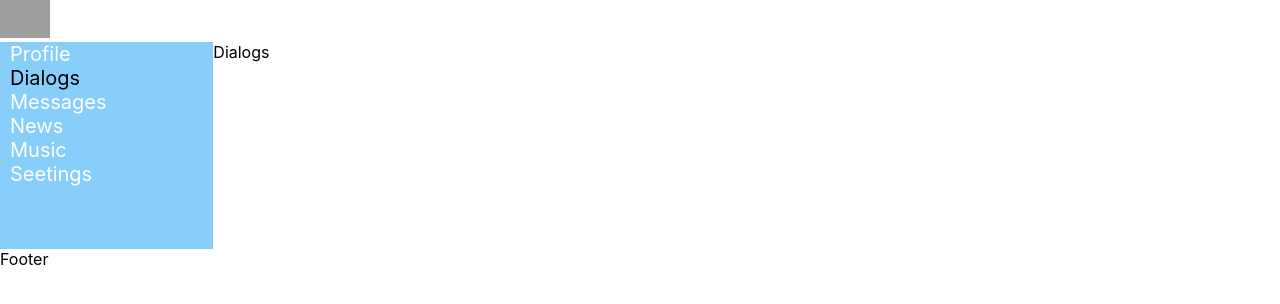
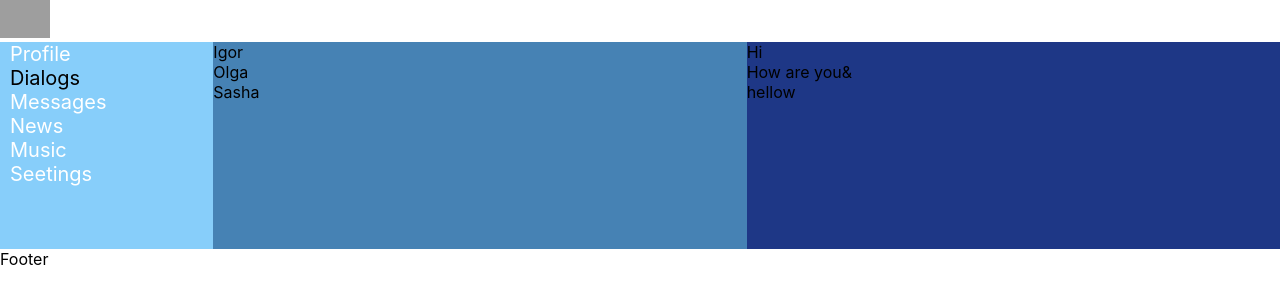
Before and after one commit to IgorYudintsev/samuraisway2022, a React (Create React App) app: page /dialogs in a window 1280 px wide. Shown: the top 304 px of the page. Built offline with nearby package versions, Linux system fonts and the light colour scheme; grey boxes are pictures that could not be loaded.

Commit message:
21. Уроки React JS (Верстаем страницу Диалогов) - react курсы бесплатно

```diff
--- a/src/components/Dialogs/Dialogs.tsx
+++ b/src/components/Dialogs/Dialogs.tsx
@@ -1,9 +1,35 @@
 import React from 'react';
+import styled from "styled-components";
 
 export const Dialogs = () => {
     return (
-        <div>
-            Dialogs
-        </div>
+        <Wrapper>
+            <Left>
+                <div>Igor</div>
+                <div>Olga</div>
+                <div>Sasha</div>
+            </Left>
+            <Right>
+                <div>Hi</div>
+                <div>How are you&</div>
+                <div>hellow</div>
+            </Right>
+        </Wrapper>
     );
 };
+
+const Wrapper = styled.div`
+  display: flex;
+  width: 100%;
+
+`
+
+const Left = styled.div`
+  background-color: steelblue;
+  width: 50%;
+`
+
+const Right = styled.div`
+  background-color: #1e3786;
+  width: 50%;
+`
```
